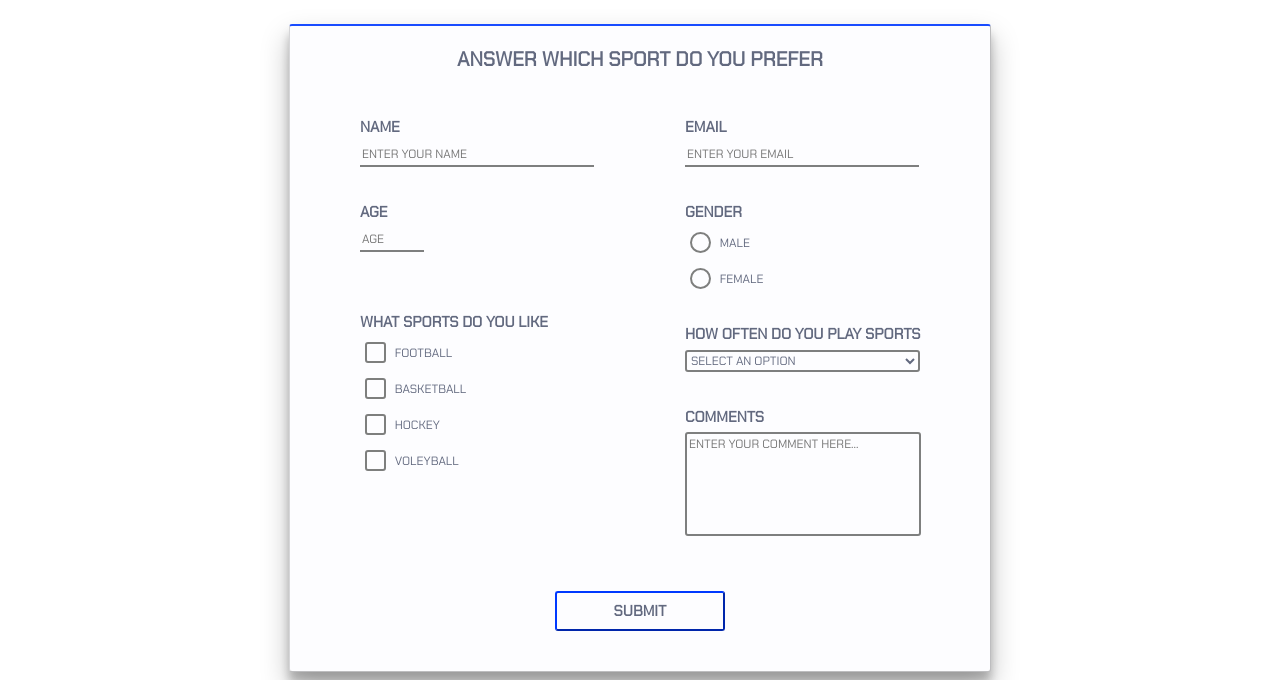
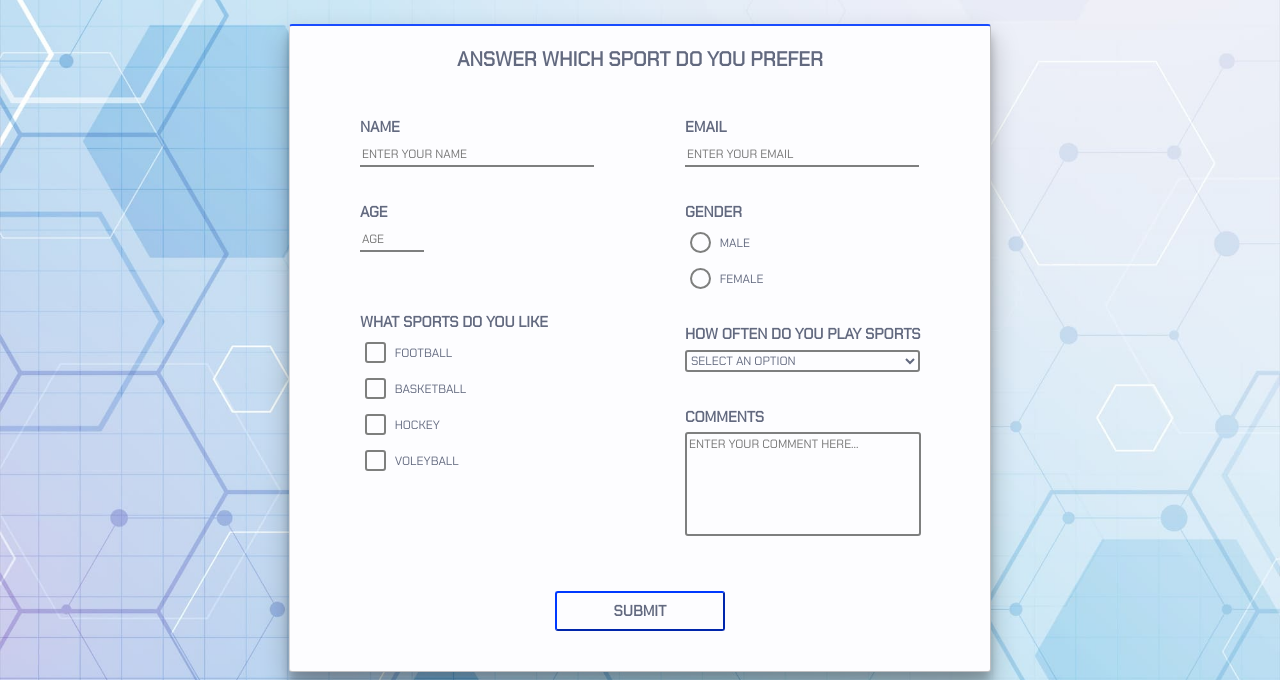
Before and after one commit to Dimayo/fcc_survey_form, a plain HTML site: page index.html in a window 1280 px wide. Shown: the part 134-814 px from the top of the page. Drawn offline with Linux system fonts and the light colour scheme.

Commit message:
background-image added

```diff
--- a/style.css
+++ b/style.css
@@ -3,6 +3,8 @@
 html {
     background-color: white;
     font-family: "Chakra Petch", sans-serif;
+    background-image: url(images/background.jpg);
+    background-size: cover;
 }
 header {
     text-align: center;
```
Also changed, not shown: images/background.jpg (added).
